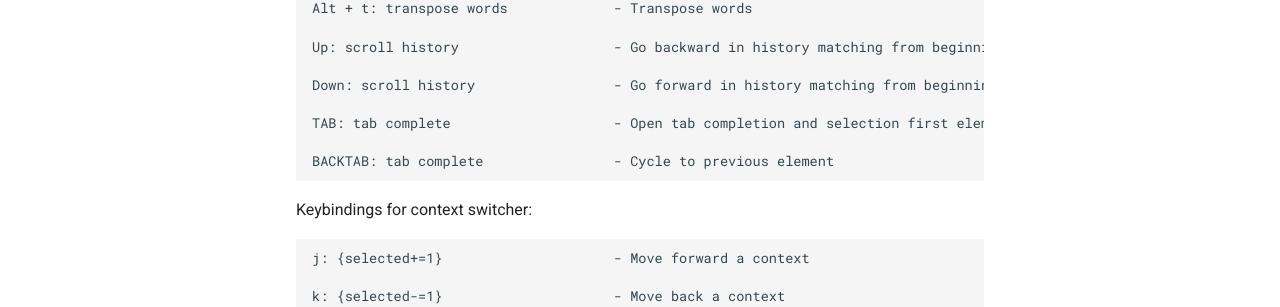
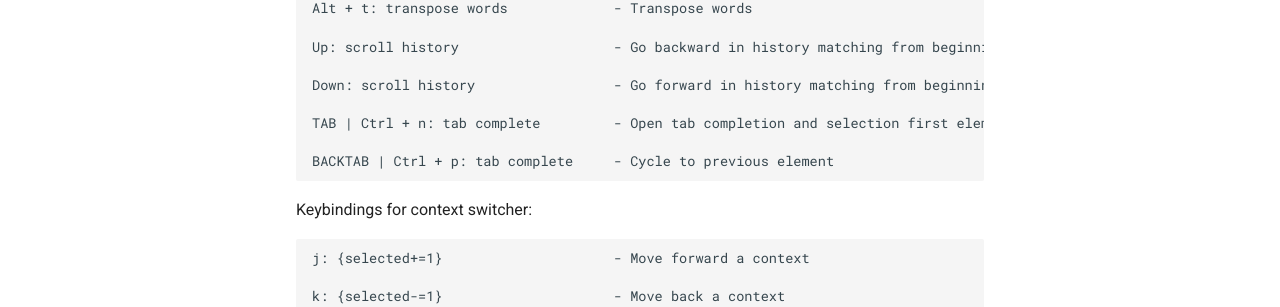
Before and after one commit to kdheepak/taskwarrior-tui, an MkDocs documentation site: the page built from docs/keybindings.md, in a window 1280 px wide and 1400 px high, scrolled down 1254 px. Shown: the part 744-1051 px from the top of the window. Built offline with MkDocs 1.6.1 and Material for MkDocs 9.7.7, drawn with Linux system fonts in a browser that asks for light colours; comment, search, counter and statistics services are not loaded; some of the changed text lies outside the part shown.

Commit message:
Update documentation

```diff
--- a/docs/keybindings.md
+++ b/docs/keybindings.md
@@ -97,9 +97,9 @@ Keybindings for filter / command prompt:
 
     Down: scroll history                 - Go forward in history matching from beginning of line to cursor
 
-    TAB: tab complete                    - Open tab completion and selection first element OR cycle to next element
+    TAB | Ctrl + n: tab complete         - Open tab completion and selection first element OR cycle to next element
 
-    BACKTAB: tab complete                - Cycle to previous element
+    BACKTAB | Ctrl + p: tab complete     - Cycle to previous element
 
 
 Keybindings for context switcher:
```
Also changed, not shown: docs/taskwarrior-tui.1.md (+2 -2 lines).
